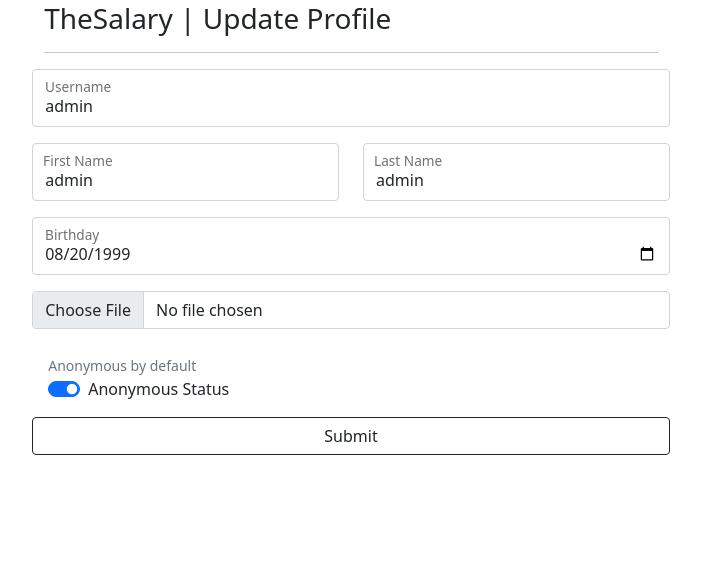
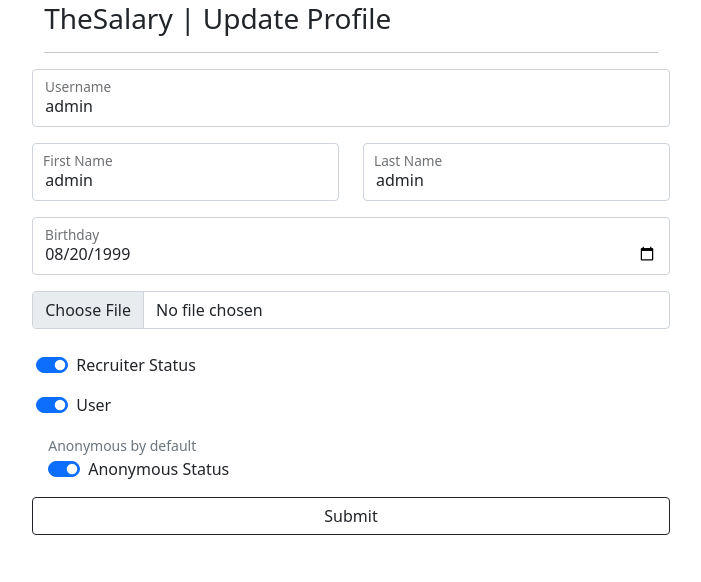
Before and after one commit to vlad10100/theSalary, a Django app: page /account/update-customprofile/ in a window 1280 px wide. Shown: the part 76-658 px from the top of the page, without its empty margins (289-990 px from the left). Run offline with Django 4.2, Linux system fonts and the light colour scheme; a user stored in the database is signed in.

Commit message:
user and recruiter

```diff
--- a/account/forms.py
+++ b/account/forms.py
@@ -15,6 +15,8 @@ class CustomUserCreationForm(forms.Form, UserCreationForm):
             'email',
             'first_name',
             'last_name',
+            'is_recruiter',
+            'is_common_user',
             'password1',
             'password2'
         ]
@@ -37,7 +39,9 @@ class CustomUser_UpdateForm(forms.ModelForm):
             'last_name',
             'birthday',
             'profile_picture',
-            'is_anonymous'
+            'is_anonymous',
+            'is_recruiter',
+            'is_common_user',
         ]
 
         widgets = {
--- a/account/models.py
+++ b/account/models.py
@@ -28,7 +28,8 @@ class CustomUser(AbstractBaseUser, PermissionsMixin):
     birthday        = models.DateField(null=True, blank=True)
 
     is_anonymous    = models.BooleanField(default=True)
-
+    is_recruiter    = models.BooleanField(default=False)
+    is_common_user  = models.BooleanField(default=True)
 
 
     # User Status
--- a/templates/profile/update_custom_user.html
+++ b/templates/profile/update_custom_user.html
@@ -21,12 +21,12 @@
 
         <div class="row">
             <div class="form-floating col-lg-6 mb-3">
-              {{ form.first_name }}
-              <label for="id_username" style="margin-left: 10px">First Name</label>
+                {{ form.first_name }}
+                <label for="id_username" style="margin-left: 10px">First Name</label>
             </div>
             <div class="form-floating col-lg-6 mb-3">
-              {{ form.last_name }}
-              <label for="id_username" style="margin-left: 10px">Last Name</label>
+                {{ form.last_name }}
+                <label for="id_username" style="margin-left: 10px">Last Name</label>
             </div>
         </div>
 
@@ -40,11 +40,31 @@
             {{ form.profile_picture }}
             <label for="id_profile_picture"></label>
         </div>
+
+        <div class="row">
+            <div class="form-check form-switch mb-3 mx-3">
+                <input class="form-check-input" type="checkbox" role="switch" id="id_is_recruiter" name="is_recruiter"
+                    checked>
+
+                <label class="form-check-label" for="id_is_recruiter">Recruiter Status</label>
+
+            </div>
+            <div class="form-check form-switch mb-3 mx-3">
+                <input class="form-check-input" type="checkbox" role="switch" id="id_is_common_user"
+                    name="is_common_user" checked>
+
+                <label class="form-check-label" for="id_is_common_user">User</label>
+
+            </div>
+        </div>
+
+
         <div>
             <small class="text-muted mx-3">Anonymous by default</small>
         </div>
         <div class="form-check form-switch mb-3 mx-3">
-            <input class="form-check-input" type="checkbox" role="switch" id="id_is_anonymous" name="is_anonymous" checked>
+            <input class="form-check-input" type="checkbox" role="switch" id="id_is_anonymous" name="is_anonymous"
+                checked>
 
             <label class="form-check-label" for="id_is_anonymous">Anonymous Status</label>
 
```
Also changed, not shown: templates/signup.html (+17 -1 lines), account/migrations/0003_customuser_is_common_user_customuser_is_recruiter.py (added), db.sqlite3.
